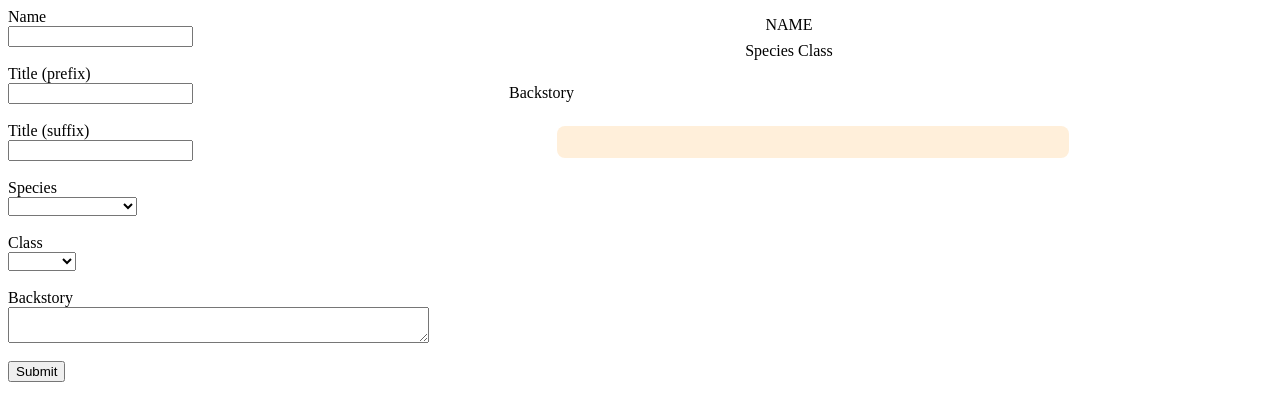
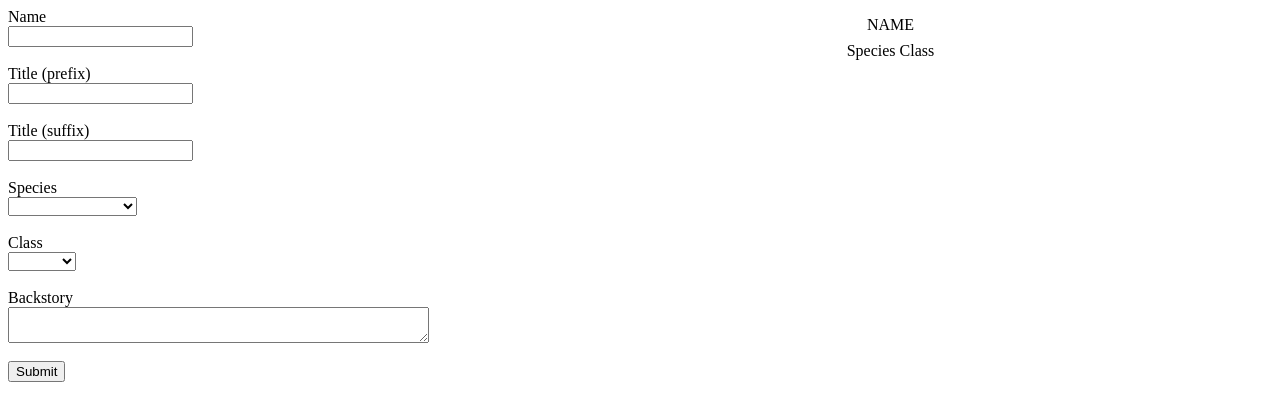
Before and after one commit to mjulmer/odin-cv, a React (Vite) app: page / in a window 1280 px wide. Shown: the top 420 px of the page. Built offline with nearby package versions, Linux system fonts and the light colour scheme.

Commit message:
Switch to grid layout for outer column structure; hide backstory when empty

```diff
--- a/src/App.css
+++ b/src/App.css
@@ -1,6 +1,7 @@
 .app-root {
-  display: flex;
+  display: grid;
   gap: 5rem;
+  grid-template-columns: 1fr 2fr;
 }
 
 input,
--- a/src/App.jsx
+++ b/src/App.jsx
@@ -165,8 +165,16 @@ function CharacterInfo({
       <p className="displaySpeciesClass">
         {species} {playerClass}
       </p>
-      <p>Backstory</p>
-      <p className="character-text-box">{backstory}</p>
+      <>
+        {backstory ? (
+          <>
+            <p>Backstory</p>
+            <p className="character-text-box">{backstory}</p>
+          </>
+        ) : (
+          <></>
+        )}
+      </>
     </div>
   );
 }
```
